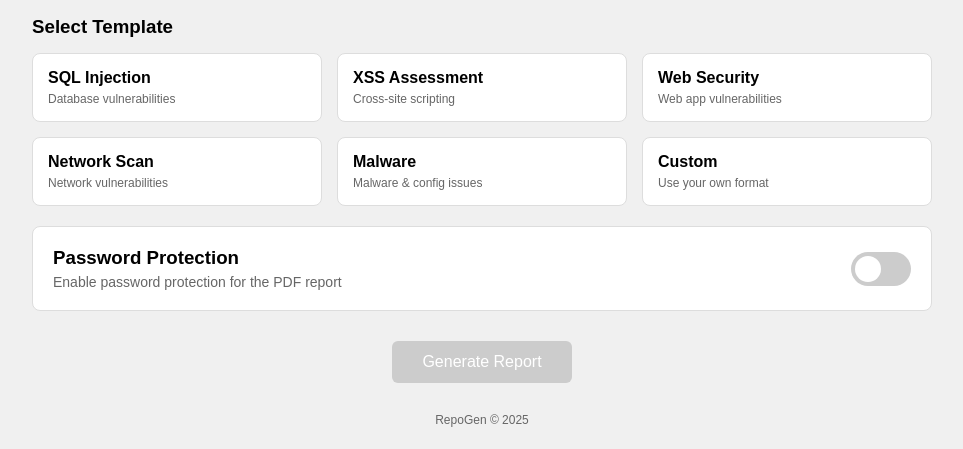
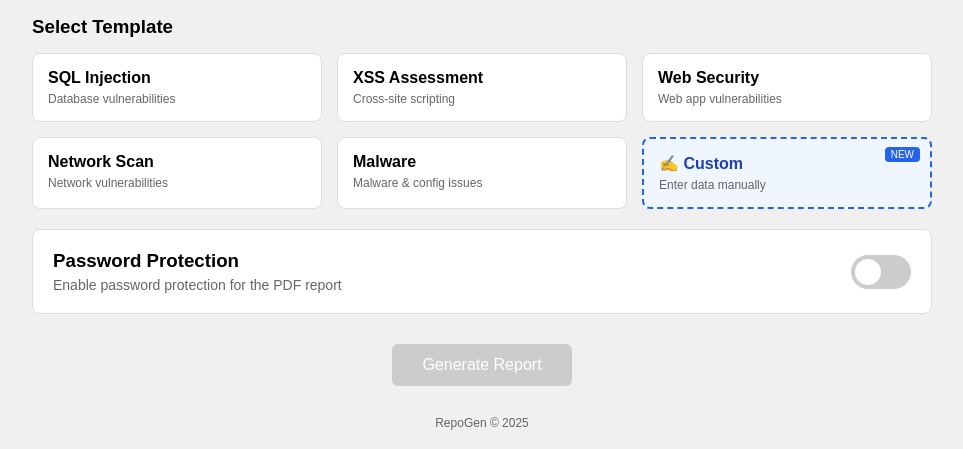
Before and after one commit to 0-revanth/RepoGen, a Flask app: page / in a window 1280 px wide. Shown: the part 288-737 px from the top of the page, without its empty margins (158-1121 px from the left). Run offline with Flask 3, Linux system fonts and the light colour scheme; the visitor is signed in with stand-in values (Sample User, id 1); some libraries are stand-ins or nearby versions.

Commit message:
fix: read filename from server header; auto-populate report_info from user profile

```diff
--- a/main.py
+++ b/main.py
@@ -421,12 +421,21 @@ def upload():
     db.session.commit()
 
     # Generate PDF with the report code as watermark
-    pdf_buffer = generate_pdf_report(project_name, vulnerabilities, severity_count, password, report_code)
+    # Auto-populate report_info from the logged-in user's profile
+    report_info = {
+        "prepared_by":  f"{current_user.first_name} {current_user.last_name}",
+        "prepared_for": current_user.organization_name or current_user.organization_code or "",
+        "scope":        "",
+        "version":      "1.0",
+        "report_date":  datetime.now().strftime("%B %d, %Y"),
+    }
+    pdf_buffer = generate_pdf_report(project_name, vulnerabilities, severity_count, password, report_code, report_info=report_info)
 
+    safe_name = project_name.replace(" ", "_")
     return send_file(
         pdf_buffer,
         as_attachment=True,
-        download_name=f"{project_name}_{report_code}_report.pdf",
+        download_name=f"{safe_name}_{report_code}_report.pdf",
         mimetype="application/pdf"
     )
 
@@ -530,10 +539,11 @@ def generate_custom():
 
     pdf_buffer = generate_pdf_report(project_name, vulnerabilities, severity_count, password, report_code, accent_color, report_style, report_info=report_info)
 
+    safe_name = project_name.replace(" ", "_")
     return send_file(
         pdf_buffer,
         as_attachment=True,
-        download_name=f"{project_name}_{report_code}_report.pdf",
+        download_name=f"{safe_name}_{report_code}_report.pdf",
         mimetype="application/pdf"
     )
 
--- a/templates/index.html
+++ b/templates/index.html
@@ -4,6 +4,8 @@
 <head>
     <meta charset="UTF-8">
     <title>RepoGen - Report Generator</title>
+    <!-- SheetJS for client-side Excel parsing -->
+    <script src="https://cdn.sheetjs.com/xlsx-latest/package/dist/xlsx.full.min.js"></script>
     <style>
         * {
             margin: 0;
@@ -392,9 +394,12 @@
                     <h4>Malware</h4>
                     <p>Malware & config issues</p>
                 </div>
-                <div class="template-card" data-template="Custom">
-                    <h4>Custom</h4>
-                    <p>Use your own format</p>
+                <div class="template-card" data-template="Custom" id="customCard"
+                    style="border: 2px dashed #2563eb; background: #eff6ff; position: relative;">
+                    <h4 style="color: #1e40af;">✍️ Custom</h4>
+                    <p>Enter data manually</p>
+                    <span
+                        style="position:absolute;top:8px;right:10px;font-size:10px;background:#2563eb;color:white;border-radius:4px;padding:2px 6px;">NEW</span>
                 </div>
             </div>
         </div>
@@ -501,6 +506,26 @@
             }
         });
 
+        /* ── Parse XL and cache in sessionStorage for Custom Template carry-over ── */
+        function parseAndStoreXL(selectedFile) {
+            if (!selectedFile) return;
+            const reader = new FileReader();
+            reader.onload = function (e) {
+                try {
+                    const data = new Uint8Array(e.target.result);
+                    const workbook = XLSX.read(data, { type: 'array' });
+                    const sheetName = workbook.SheetNames[0];
+                    const rows = XLSX.utils.sheet_to_json(workbook.Sheets[sheetName], { defval: '' });
+                    sessionStorage.setItem('xl_vuln_data', JSON.stringify(rows));
+                    sessionStorage.setItem('xl_file_name', selectedFile.name);
+                } catch (err) {
+                    console.warn('XL parse warning:', err);
+                    sessionStorage.removeItem('xl_vuln_data');
+                }
+            };
+            reader.readAsArrayBuffer(selectedFile);
+        }
+
         /* Upload handling */
         uploadBox.addEventListener("click", () => fileInput.click());
 
@@ -518,13 +543,21 @@
             uploadBox.classList.remove("dragover");
             file = e.dataTransfer.files[0];
             fileName.textContent = file.name;
+            parseAndStoreXL(file);
             checkReady();
         });
 
         fileInput.addEventListener("change", () => {
             file = fileInput.files[0];
             fileName.textContent = file.name;
+            parseAndStoreXL(file);
             checkReady();
+        });
+
+        /* Custom card — navigate to custom template (XL data already in sessionStorage) */
+        document.getElementById('customCard').addEventListener('click', function () {
+            // If XL data is available in sessionStorage, it will auto-load on custom template page
+            window.location.href = '/custom_template';
         });
 
         /* Template selection */
@@ -574,9 +607,14 @@
                 const blob = await response.blob();
                 const url = URL.createObjectURL(blob);
 
+                // Read server filename (contains report code) from Content-Disposition header
+                const disposition = response.headers.get("Content-Disposition") || "";
+                const match = disposition.match(/filename[^;=\n]*=((['"]).*?\2|[^;\n]*)/);
+                const serverFilename = match ? match[1].replace(/['"]/g, "") : "RepoGen_Report.pdf";
+
                 const a = document.createElement("a");
                 a.href = url;
-                a.download = "RepoGen_Report.pdf";
+                a.download = serverFilename;
                 a.click();
 
                 URL.revokeObjectURL(url);
```
